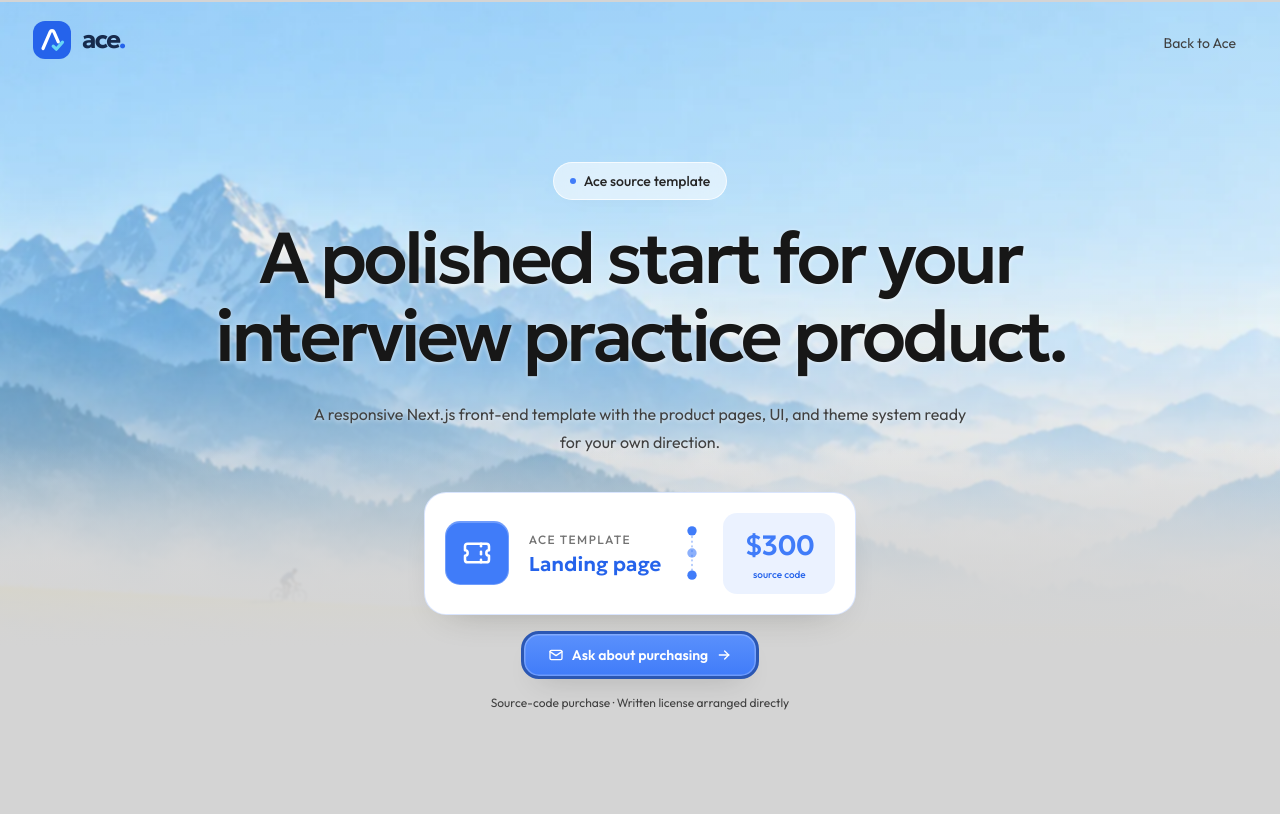
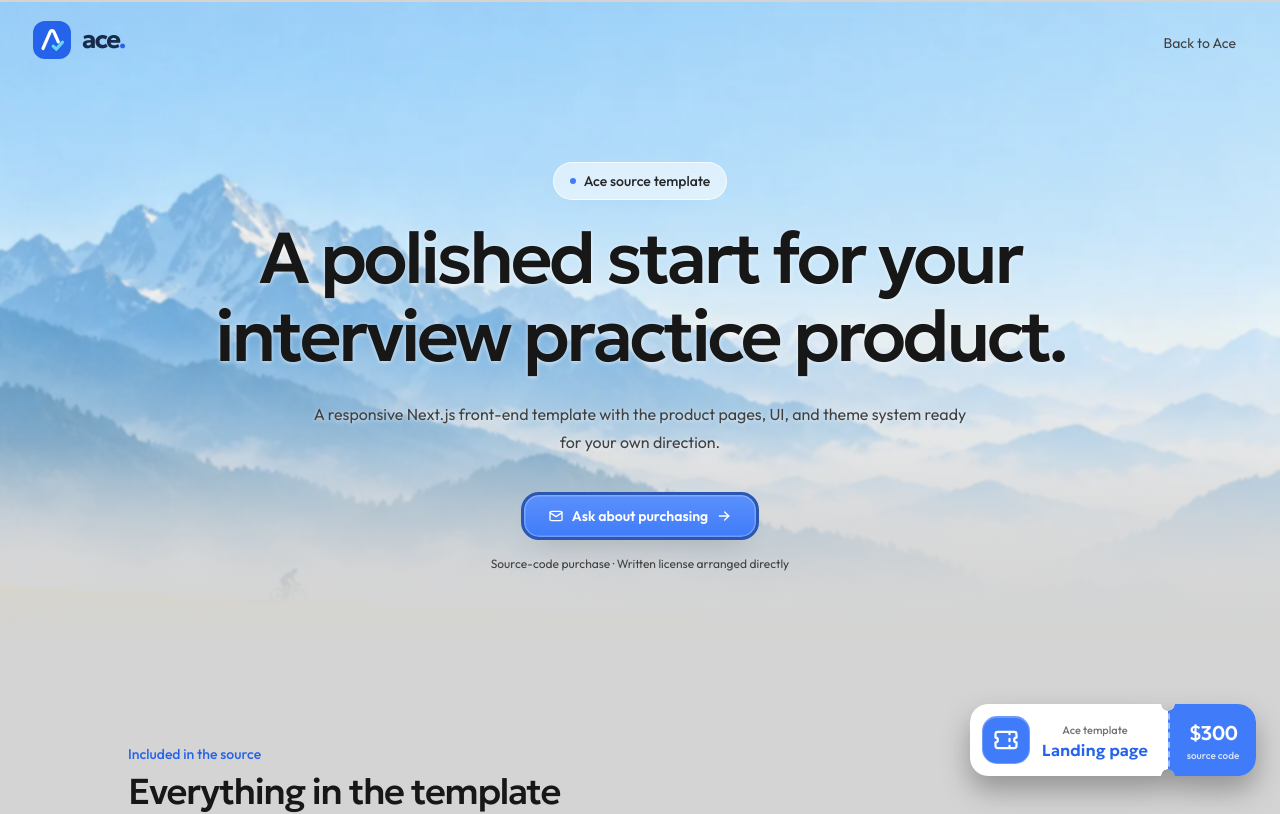
Before and after one commit to istmX/ace, a Next.js app: page /sale in a window 1280 px wide. Shown: the top 814 px of the page. Built offline with nearby package versions, Linux system fonts and the light colour scheme.

Commit message:
feat: add variant prop to SaleBadge component for customizable display

```diff
--- a/components/SaleBadge.tsx
+++ b/components/SaleBadge.tsx
@@ -1,91 +1,192 @@
+'use client'
+
 import Link from 'next/link'
-import { IconTicket } from '@tabler/icons-react'
+import { useState, type CSSProperties, type ReactNode } from 'react'
+import { IconTicket, IconX } from '@tabler/icons-react'
+
+type SaleBadgeVariant = 'ticket' | 'pill' | 'dock' | 'card'
 
 type SaleBadgeProps = {
+  variant?: SaleBadgeVariant
   href?: string
   ariaLabel?: string
-  size?: 'compact' | 'large'
 }
 
-export function SaleBadge({
-  href = '/sale',
-  ariaLabel = 'Ace landing page template, $300. View sale details.',
-  size = 'compact',
-}: SaleBadgeProps) {
-  const large = size === 'large'
+const focusRing =
+  'focus-visible:outline-2 focus-visible:outline-offset-4 focus-visible:outline-focus motion-reduce:transition-none'
 
+const softShadow =
+  'shadow-[0_16px_38px_-24px_var(--effect-black-30)] hover:shadow-[0_20px_42px_-22px_var(--effect-black-35)]'
+
+/* Everything lives in the bottom right corner, clear of the iOS home bar. */
+function Anchor({ children }: { children: ReactNode }) {
+  return (
+    <div className="fixed bottom-4 right-4 z-50 pb-[env(safe-area-inset-bottom)] sm:bottom-6 sm:right-6">
+      {children}
+    </div>
+  )
+}
+
+/* Punches half-circle notches out of the top and bottom corners of one side. */
+function notchMask(side: 'left' | 'right'): CSSProperties {
+  const x = side === 'right' ? '100%' : '0'
+  const mask = [
+    `radial-gradient(circle 7px at ${x} 0, transparent 6.5px, #000 7px)`,
+    `radial-gradient(circle 7px at ${x} 100%, transparent 6.5px, #000 7px)`,
+  ].join(',')
+
+  return {
+    maskImage: mask,
+    WebkitMaskImage: mask,
+    maskComposite: 'intersect',
+    WebkitMaskComposite: 'source-in',
+  }
+}
+
+/* 1. TICKET: a real ticket stub. Info on the left, price on a torn-off stub. */
+function TicketBadge({ href, ariaLabel }: Required<Omit<SaleBadgeProps, 'variant'>>) {
   return (
     <Link
       href={href}
       aria-label={ariaLabel}
-      className={`group inline-flex max-w-full items-center border border-brand/20 bg-surface text-left text-copy shadow-[0_16px_38px_-24px_var(--effect-black-30)] transition-[border-color,box-shadow,transform] hover:-translate-y-0.5 hover:border-brand/35 hover:shadow-[0_20px_42px_-22px_var(--effect-black-35)] focus-visible:outline-2 focus-visible:outline-offset-4 focus-visible:outline-focus motion-reduce:transition-none ${
-        large ? 'gap-4 rounded-[22px] p-4 sm:gap-5 sm:p-5' : 'gap-2.5 rounded-2xl p-2.5 sm:gap-3 sm:p-3'
-      }`}
+      className={`group inline-flex items-stretch transition-transform hover:-translate-y-0.5 [filter:drop-shadow(0_14px_14px_var(--effect-black-30))] ${focusRing}`}
     >
-      {/* Icon tile */}
       <span
-        className={`flex shrink-0 items-center justify-center rounded-[15px] border border-white/25 bg-brand text-white shadow-[inset_0_1px_0_var(--effect-white-24)] ${
-          large ? 'h-14 w-14 sm:h-16 sm:w-16' : 'h-10 w-10 sm:h-11 sm:w-11'
-        }`}
+        style={notchMask('right')}
+        className="flex items-center gap-3 rounded-l-2xl bg-surface py-3 pl-3 pr-5 text-copy"
       >
-        <IconTicket aria-hidden="true" className={large ? 'h-8 w-8' : 'h-6 w-6'} stroke={1.9} />
-      </span>
-
-      {/* Title block */}
-      <span className={`flex min-w-0 flex-col ${large ? 'gap-1.5' : 'gap-1'}`}>
-        <span
-          className={`font-mono font-medium uppercase tracking-[0.12em] text-subtle ${
-            large ? 'text-[11px] sm:text-xs' : 'text-[9px] sm:text-[10px]'
-          }`}
-        >
-          Ace template
+        <span className="flex h-11 w-11 shrink-0 items-center justify-center rounded-[15px] border border-white/25 bg-brand text-white shadow-[inset_0_1px_0_var(--effect-white-24)] sm:h-12 sm:w-12">
+          <IconTicket aria-hidden="true" className="h-6 w-6 sm:h-7 sm:w-7" stroke={1.9} />
         </span>
-        <span
-          className={`whitespace-nowrap font-display font-semibold leading-none text-brand-deep ${
-            large ? 'text-lg sm:text-xl' : 'text-sm sm:text-base'
-          }`}
-        >
-          Landing page
+        <span className="flex min-w-0 flex-col gap-1">
+          <span className="font-mono text-[10px] font-medium text-subtle sm:text-[11px]">Ace template</span>
+          <span className="whitespace-nowrap font-display text-sm font-semibold leading-none text-brand-deep sm:text-base">
+            Landing page
+          </span>
         </span>
       </span>
 
-      {/* Dotted divider with nodes */}
       <span
-        aria-hidden="true"
-        className={`mx-0.5 block shrink-0 ${
-          large ? 'h-12 w-3 sm:mx-1 sm:h-14 sm:w-[14px]' : 'h-8 w-2 sm:h-9 sm:w-[9px]'
-        }`}
+        style={notchMask('left')}
+        className="flex min-w-[76px] flex-col items-center justify-center gap-1 rounded-r-2xl border-l-2 border-dashed border-white/50 bg-brand px-3 font-display font-semibold leading-none text-white transition-colors group-hover:bg-brand-deep sm:min-w-[88px]"
       >
-        <svg viewBox="0 0 12 48" className="h-full w-full" fill="none" xmlns="http://www.w3.org/2000/svg">
-          {/* dotted line */}
-          <path
-            d="M6 6V42"
-            stroke="var(--brand-primary)"
-            strokeOpacity=".45"
-            strokeWidth="1.5"
-            strokeDasharray="0.5 3.5"
-            strokeLinecap="round"
-          />
-          {/* top, middle (lighter), bottom nodes */}
-          <circle cx="6" cy="5" r="4" fill="var(--brand-primary)" />
-          <circle cx="6" cy="24" r="4" fill="var(--brand-primary)" fillOpacity=".6" />
-          <circle cx="6" cy="43" r="4" fill="var(--brand-primary)" />
-        </svg>
-      </span>
-
-      {/* Price tile */}
-      <span
-        className={`flex shrink-0 flex-col items-center justify-center rounded-xl bg-brand/10 font-display font-semibold leading-none tracking-[-0.045em] text-brand ${
-          large
-            ? 'min-w-[96px] gap-1.5 px-3 py-3 sm:min-w-[112px] sm:px-4 sm:py-3.5'
-            : 'min-w-[66px] gap-1 px-2 py-2 sm:min-w-[74px] sm:px-2.5'
-        }`}
-      >
-        <span className={large ? 'text-2xl sm:text-[28px]' : 'text-base sm:text-lg'}>$300</span>
-        <span className="font-mono text-[9px] font-medium tracking-normal text-brand-deep sm:text-[10px]">
+        <span className="text-lg tracking-[-0.045em] sm:text-xl">$300</span>
+        <span className="font-mono text-[9px] font-medium tracking-normal text-white/80 sm:text-[10px]">
           source code
         </span>
       </span>
     </Link>
   )
 }
+
+/* 2. PILL: the quietest option. One rounded capsule, one gentle ping on load. */
+function PillBadge({ href, ariaLabel }: Required<Omit<SaleBadgeProps, 'variant'>>) {
+  return (
+    <Link
+      href={href}
+      aria-label={ariaLabel}
+      className={`group inline-flex items-center gap-3 rounded-full border border-brand/20 bg-surface py-1.5 pl-1.5 pr-5 text-left text-copy transition-[border-color,box-shadow,transform] hover:-translate-y-0.5 hover:border-brand/35 ${softShadow} ${focusRing}`}
+    >
+      <span className="relative flex h-11 w-11 shrink-0 items-center justify-center rounded-full bg-brand text-white shadow-[inset_0_1px_0_var(--effect-white-24)]">
+        <span
+          aria-hidden="true"
+          style={{ animationIterationCount: 3 }}
+          className="absolute inset-0 animate-ping rounded-full bg-brand/30 motion-reduce:hidden"
+        />
+        <IconTicket aria-hidden="true" className="relative h-6 w-6" stroke={1.9} />
+      </span>
+      <span className="flex flex-col gap-1.5">
+        <span className="font-mono text-[10px] font-medium text-subtle">Landing page template</span>
+        <span className="flex items-baseline gap-1.5 font-display font-semibold leading-none text-brand-deep">
+          <span className="text-base tracking-[-0.045em]">$300</span>
+          <span className="font-mono text-[10px] font-medium tracking-normal text-subtle">source code</span>
+        </span>
+      </span>
+    </Link>
+  )
+}
+
+/* 3. DOCK: a small brand circle with the price tag. Expands on hover or keyboard focus. */
+function DockBadge({ href, ariaLabel }: Required<Omit<SaleBadgeProps, 'variant'>>) {
+  return (
+    <Link
+      href={href}
+      aria-label={ariaLabel}
+      className={`group relative inline-flex items-center rounded-full bg-brand p-1.5 text-white transition-[background-color,box-shadow,transform] hover:-translate-y-0.5 hover:bg-brand-deep ${softShadow} ${focusRing}`}
+    >
+      <span className="relative flex h-12 w-12 shrink-0 items-center justify-center rounded-full bg-white/15">
+        <IconTicket aria-hidden="true" className="h-7 w-7" stroke={1.9} />
+        <span className="absolute -left-3 -top-3 rounded-full border border-brand/20 bg-surface px-2 py-1 font-display text-[11px] font-semibold leading-none tracking-[-0.045em] text-brand shadow-[0_6px_14px_-8px_var(--effect-black-30)]">
+          $300
+        </span>
+      </span>
+      <span className="grid grid-cols-[0fr] transition-[grid-template-columns] duration-300 ease-out group-hover:grid-cols-[1fr] group-focus-visible:grid-cols-[1fr] motion-reduce:transition-none">
+        <span className="overflow-hidden">
+          <span className="flex flex-col gap-1 whitespace-nowrap pl-3 pr-4">
+            <span className="font-display text-sm font-semibold leading-none">Landing page</span>
+            <span className="font-mono text-[10px] font-medium text-white/80">Ace template, source code</span>
+          </span>
+        </span>
+      </span>
+    </Link>
+  )
+}
+
+/* 4. CARD: the most prominent option. Price, a clear action, and a dismiss button. */
+function CardBadge({ href, ariaLabel }: Required<Omit<SaleBadgeProps, 'variant'>>) {
+  const [open, setOpen] = useState(true)
+  if (!open) return null
+
+  return (
+    <div
+      className={`relative w-[272px] max-w-[calc(100vw-2rem)] rounded-[22px] border border-brand/20 bg-surface p-4 text-left text-copy shadow-[0_16px_38px_-24px_var(--effect-black-30)]`}
+    >
+      <button
+        type="button"
+        aria-label="Dismiss sale badge"
+        onClick={() => setOpen(false)}
+        className={`absolute right-3 top-3 flex h-7 w-7 items-center justify-center rounded-full text-subtle transition-colors hover:bg-brand/10 hover:text-brand-deep ${focusRing}`}
+      >
+        <IconX aria-hidden="true" className="h-4 w-4" stroke={2} />
+      </button>
+
+      <span className="flex h-11 w-11 items-center justify-center rounded-[15px] border border-white/25 bg-brand text-white shadow-[inset_0_1px_0_var(--effect-white-24)]">
+        <IconTicket aria-hidden="true" className="h-6 w-6" stroke={1.9} />
+      </span>
+
+      <p className="mt-3 font-mono text-[11px] font-medium text-subtle">Ace template</p>
+      <p className="mt-1 font-display text-xl font-semibold leading-none text-brand-deep">Landing page</p>
+
+      <div className="mt-4 flex items-center gap-3 border-t border-dashed border-brand/25 pt-4">
+        <span className="flex flex-col gap-1 font-display font-semibold leading-none text-brand">
+          <span className="text-2xl tracking-[-0.045em]">$300</span>
+          <span className="font-mono text-[10px] font-medium tracking-normal text-brand-deep">source code</span>
+        </span>
+        <Link
+          href={href}
+          aria-label={ariaLabel}
+          className={`ml-auto inline-flex h-10 items-center rounded-xl bg-brand px-4 font-display text-sm font-semibold text-white shadow-[inset_0_1px_0_var(--effect-white-24)] transition-[background-color,transform] hover:-translate-y-0.5 hover:bg-brand-deep ${focusRing}`}
+        >
+          Get template
+        </Link>
+      </div>
+    </div>
+  )
+}
+
+export function SaleBadge({
+  variant = 'ticket',
+  href = '/sale',
+  ariaLabel = 'Ace landing page template, $300. View sale details.',
+}: SaleBadgeProps) {
+  const props = { href, ariaLabel }
+
+  return (
+    <Anchor>
+      {variant === 'ticket' && <TicketBadge {...props} />}
+      {variant === 'pill' && <PillBadge {...props} />}
+      {variant === 'dock' && <DockBadge {...props} />}
+      {variant === 'card' && <CardBadge {...props} />}
+    </Anchor>
+  )
+}
```
Also changed, not shown: app/page.tsx (+4 -3 lines).
